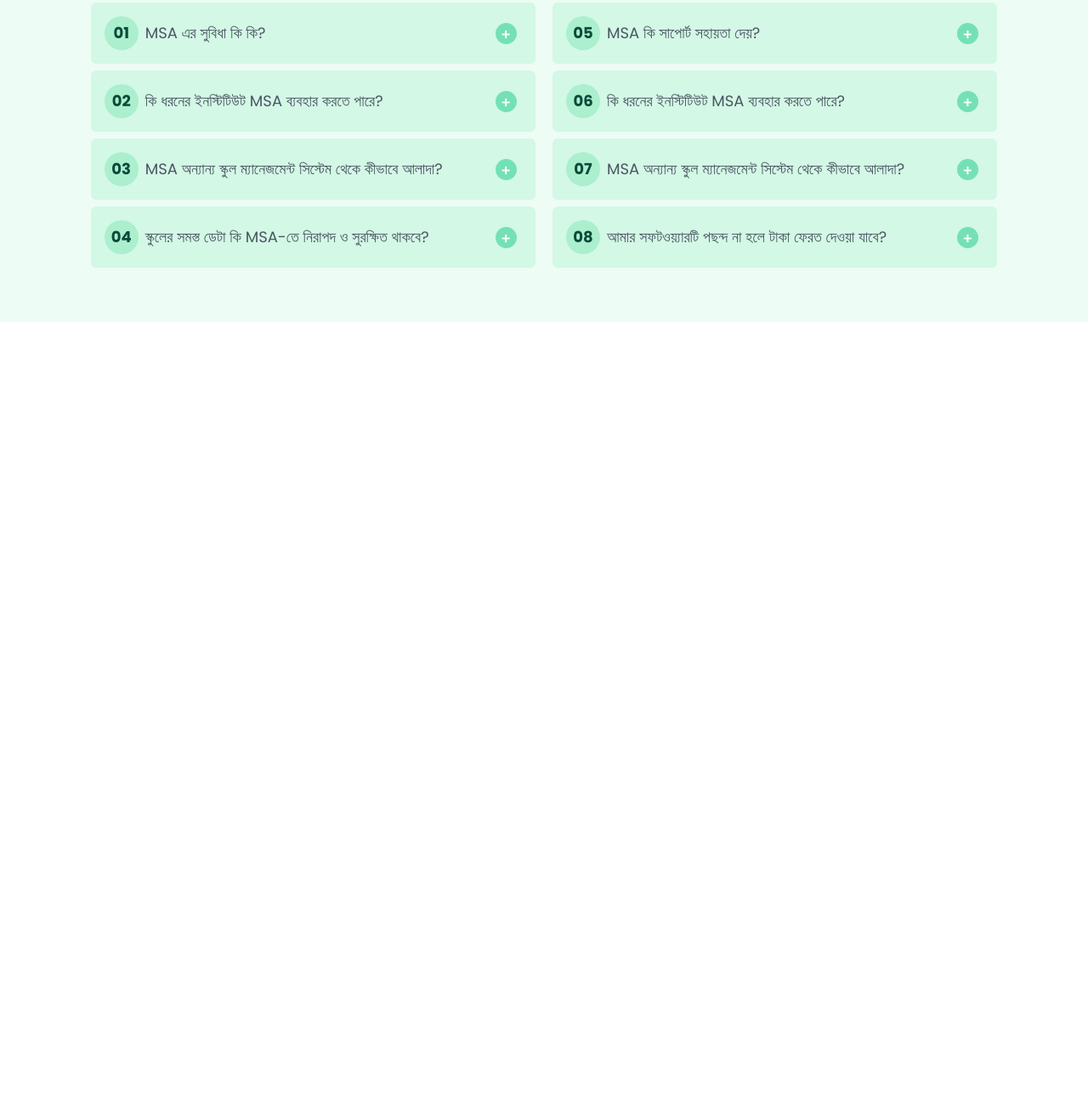
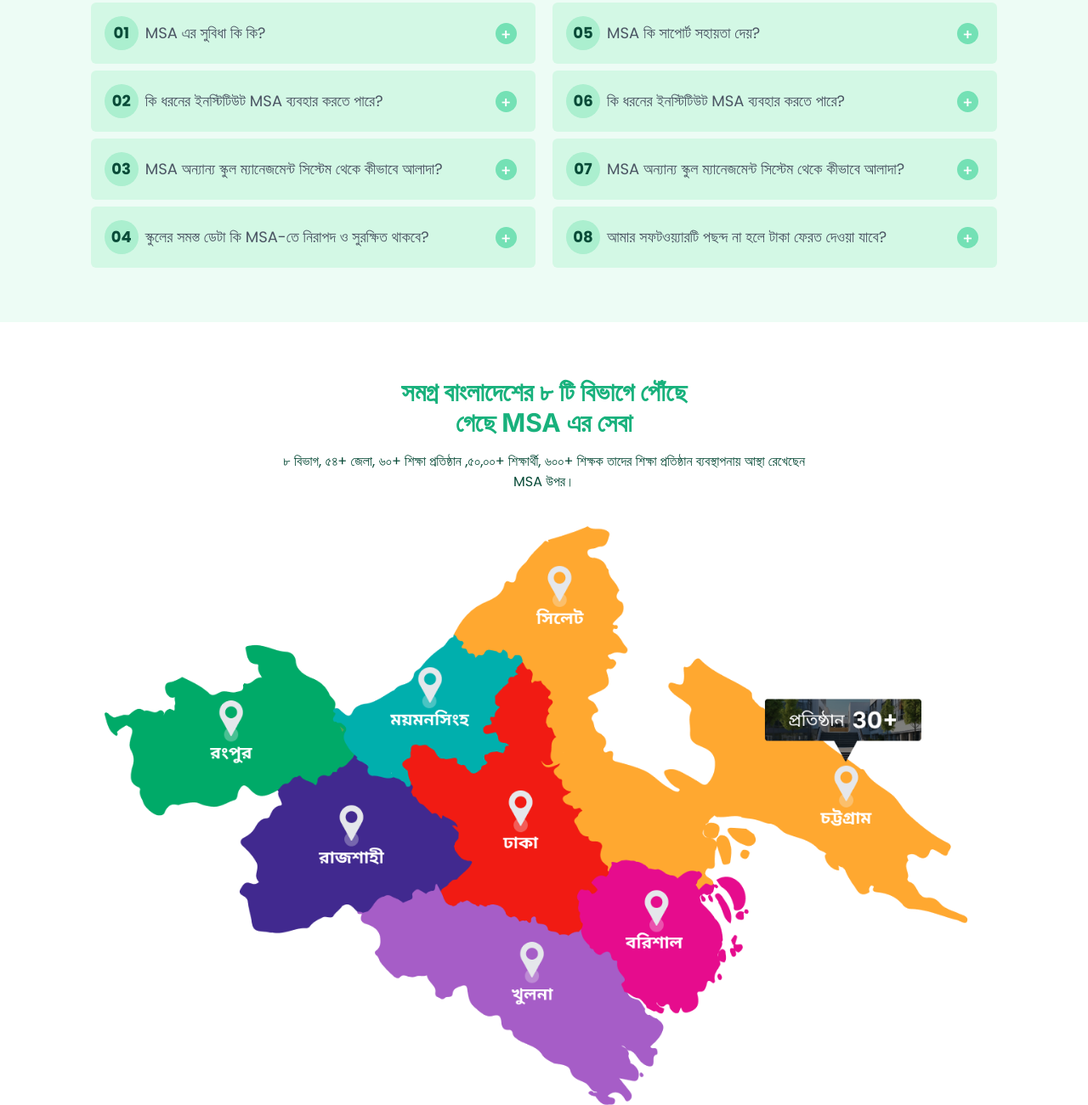
Before and after one commit to Jakaria030/msa-school, a website built with Vite: page index.html in a window 1280 px wide. Shown: the part 5700-7000 px from the top of the page at 85% size. Before the commit the page ends 6079 px from the top, so only its background shows below. Built offline with nearby package versions, Linux system fonts and the light colour scheme; files whose address does not match are found by name.

Commit message:
Map section completed

```diff
--- a/index.html
+++ b/index.html
@@ -764,6 +764,23 @@
     </section>
     <!-- FAQ section end -->
 
+    <!-- Map section start -->
+    <section class="py-10 sm:py-16 w-11/12 sm:w-10/12 mx-auto">
+        <!-- Section title -->
+        <div class="max-w-2xl mx-auto text-center">
+            <div class="mx-3">
+                <h2 class="text-xl sm:text-3xl font-bold text-green-3 font-inter">সমগ্র বাংলাদেশের ৮ টি বিভাগে পৌঁছে <br class="hidden lg:flex"> গেছে MSA এর সেবা</h2>
+                <p class="text-sm sm:text-base text-green-7 py-3 sm:py-4">৮ বিভাগ, ৫৪+ জেলা, ৬০+ শিক্ষা প্রতিষ্ঠান ,৫০,০০+ শিক্ষার্থী, ৬০০+ শিক্ষক তাদের শিক্ষা প্রতিষ্ঠান ব্যবস্থাপনায় আস্থা রেখেছেন MSA উপর।</p>
+            </div>
+        </div>
+
+        <!-- Map -->
+        <div>
+            <img class="mx-auto" src="./assets/map-image.png" alt="Map Image">
+        </div>
+    </section>
+    <!-- Map section end -->
+
 </body>
 
 </html>
```
Also changed, not shown: assets/map-image.png (added).
